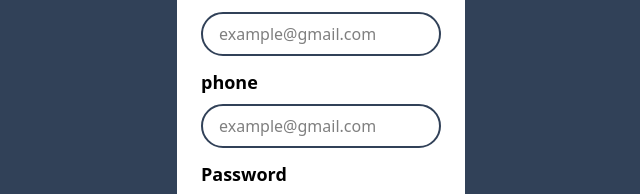
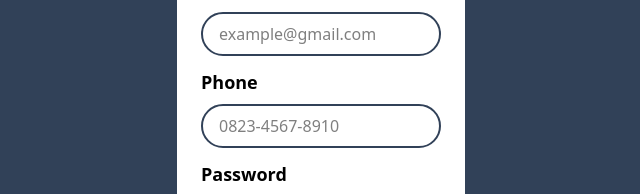
Before and after one commit to TainSiddik/Online-Shop, a Next.js app: page /auth/register in a window 1280 px wide. Shown: the part 224-418 px from the top of the page, without its empty margins (319-959 px from the left). Built offline with nearby package versions, Linux system fonts and the light colour scheme.

Commit message:
fixing regiter page

```diff
--- a/app/auth/register/page.jsx
+++ b/app/auth/register/page.jsx
@@ -29,13 +29,13 @@ function RegisterPage() {
           </div>
           <div className="phone mt-3">
             <label htmlFor="phone" className="font-semibold text-lg">
-              phone
+              Phone
             </label>
             <input
               type="text"
               id="phone"
               className="w-full border-2 border-slate-700 px-4 py-2 mt-2 rounded-full focus:outline-none"
-              placeholder="example@gmail.com"
+              placeholder="0823-4567-8910"
             />
           </div>
           <div className="password mt-3">
```
